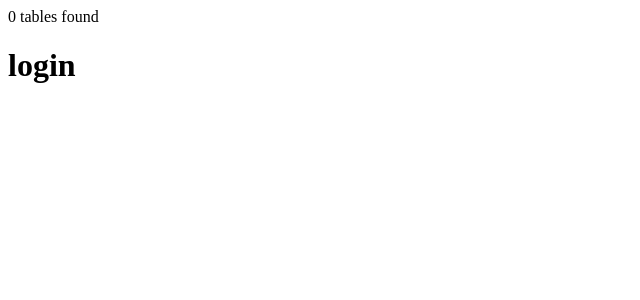
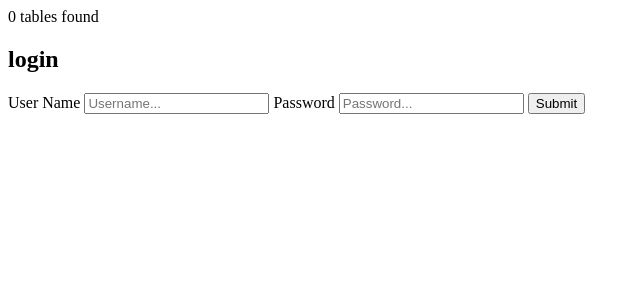
Before and after one commit to MinhNguyen179/php-demo, a PHP site: page / in a window 1280 px wide. Shown: the top 300 px of the page, without its empty margins (0-640 px from the left). Run offline with PHP 8.4, Linux system fonts and the light colour scheme.

Commit message:
first commit

```diff
--- a/index.php
+++ b/index.php
@@ -24,8 +24,8 @@ if ($result->num_rows > 0) {
     echo "0 tables found";
 }
 
-// Close connection
-$conn->close();
+//// Close connection
+//$conn->close();
 ?>
 <!doctype html>
 <html lang="en">
@@ -34,14 +34,17 @@ $conn->close();
     <meta name="viewport"
           content="width=device-width, user-scalable=no, initial-scale=1.0, maximum-scale=1.0, minimum-scale=1.0">
     <meta http-equiv="X-UA-Compatible" content="ie=edge">
+    <link rel ="stylesheet" href ="style.css" type = "text/css">
     <title>Todo Apps</title>
 </head>
 <body>
-    <form class = "center">
-        <h1>login</h1>
+    <form>
+        <h2>login</h2>
+        <label>User Name</label>
+        <input type = "text" name  ="uname" placeholder="Username...">
+        <label>Password</label>
+        <input type = "password" name  ="uname" placeholder="Password...">
+        <button type="submit">Submit</button>
     </form>
-    <div>
-
-    </div>
 </body>
 </html>
```
Also changed, not shown: style.css (added).
